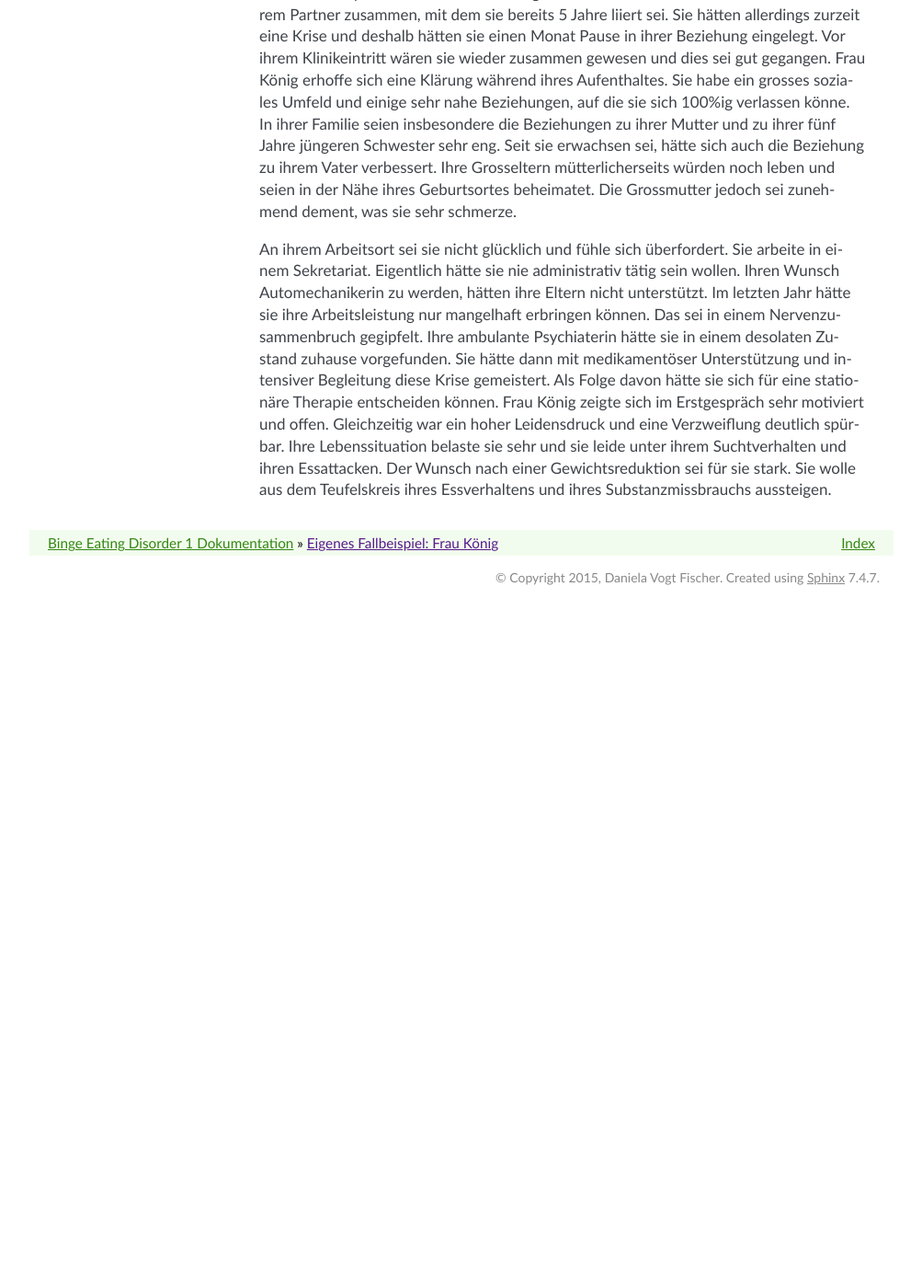
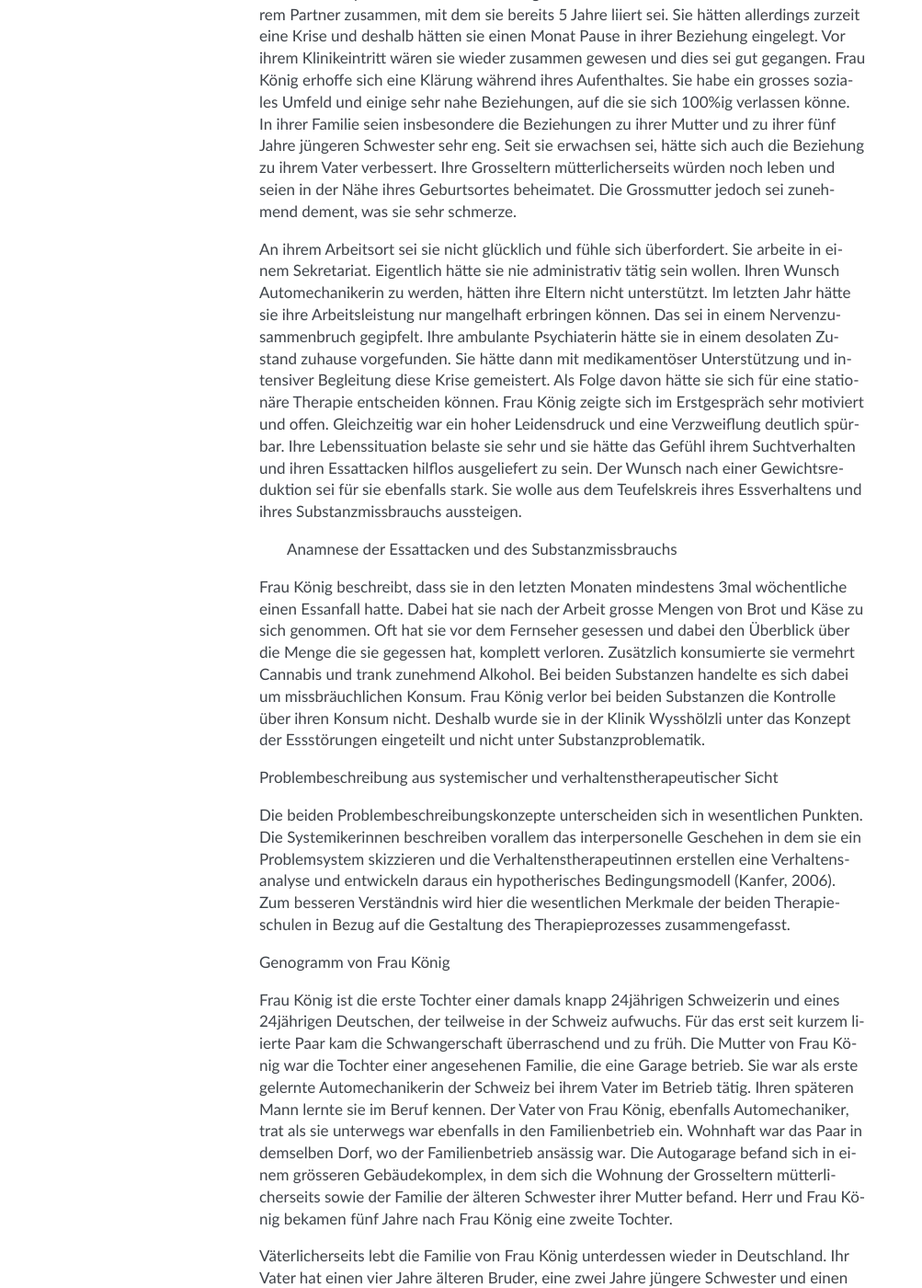
Before and after one commit to danielavogt/MasterArbeit, a Sphinx documentation site: the page built from source/Fallbeispiel.rst, in a window 1280 px wide and 1400 px high, scrolled down 1390 px. Shown: the whole window at 92% size, without its empty margins (138-1141 px from the left). Built offline with Sphinx 7.4.7, drawn with Linux system fonts in a browser that asks for light colours; before the commit the page ends 2056 px from its top, so only the background shows below that; some of the changed text lies outside the part shown.

Commit message:
Erweiterungen

```diff
--- a/source/9 Stationaere Behandlung.rst
+++ b/source/9 Stationaere Behandlung.rst
@@ -25,4 +25,6 @@ ambulantes Setting ist schwierig realisierbar. Insofern ist es nachvollziehbar,
 dass ausgewiesene Fachleute wie Dr. Jürg Liechti vom ZSB Bern auf eine
 Verbesserung der Behandlungskette hinsteuern.
 
+In der Klinik Wysshölzli basiert die Therapie auf einem Behandlungskonzept für Anorexie, Bulimie und Binge Eating. Zentral ist für alle Störungen das kontrollierte Essprogramm, das im nächsten Kapitel genauer beschrieben wird. Daneben werden die Patientinnen mit Essstörungen regelmässig gewogen. Dies wird je nach Störung von zweimal wöchentlich bis zu täglich durchgeführt. Alle Patientinnen mit einer Essstörung haben einen wöchentlichen Stichtag an dem die Entwicklung des Gewichtes abgelesen und verfolgt wird. Bei Anorexie gilt ein Gewichtsstillstand und eine Gewichtsabnahme als Rückfall. Bei Binge Eating gilt analog dieses Konzeptes ein Gewichtsstillstand oder eine -zunahme als Rückfall. Bei Bulimikerinnen gelten Ess- und Brechanfälle als Rückfall. Auf Rückfälle wird mit einer Sperrung von 72 Stunden, mit einer Selbstreflexion und mit einer individuell angepassten Wochenendplanung reagiert. Alle Patientinnen bleiben während den 72 Stunden auf dem Areal. Anorektikerinnen schränken damit ihre Bewegung ein, Bulimikerinnen können nicht mehr ins Dorf um Nahrungsmittel zu kaufen, Binge Eaterinnen sind aufgefordert, sich täglich eine Stunde intensiv zu bewegen. Binge Eaterinnen können Nordic walking betreiben oder Schwimmen gehen. Zudem gibt es im Dorf ein Fitnesscenter, das speziell zugeschnittenes Krafttraining anbietet. Bei einem Rückfall jedoch ist auch eine Binge Eaterin angehalten, während 72 Stunden nicht ins Dorf zu gehen.
+
 **TODO**: Kommt da noch was?
--- a/source/Fallbeispiel.rst
+++ b/source/Fallbeispiel.rst
@@ -29,4 +29,20 @@ In der ersten Phase stehen der Aufbau der Therapiebeziehung, die Verstärkung de
 
 Im ersten Gespräch beschrieb Frau König ihre aktuelle Lebenssituation. Sie lebe mit ihrem Partner zusammen, mit dem sie bereits 5 Jahre liiert sei. Sie hätten allerdings zurzeit eine Krise und deshalb hätten sie einen Monat Pause in ihrer Beziehung eingelegt. Vor ihrem Klinikeintritt wären sie wieder zusammen gewesen und dies sei gut gegangen. Frau König erhoffe sich eine Klärung während ihres Aufenthaltes. Sie habe ein grosses soziales Umfeld und einige sehr nahe Beziehungen, auf die sie sich 100%ig verlassen könne. In ihrer Familie seien insbesondere die Beziehungen zu ihrer Mutter und zu ihrer fünf Jahre jüngeren Schwester sehr eng. Seit sie erwachsen sei, hätte sich auch die Beziehung zu ihrem Vater verbessert. Ihre Grosseltern mütterlicherseits würden noch leben und seien in der Nähe ihres Geburtsortes beheimatet. Die Grossmutter jedoch sei zunehmend dement, was sie sehr schmerze.
 
-An ihrem Arbeitsort sei sie nicht glücklich und fühle sich überfordert. Sie arbeite in einem Sekretariat. Eigentlich hätte sie nie administrativ tätig sein wollen. Ihren Wunsch Automechanikerin zu werden, hätten ihre Eltern nicht unterstützt. Im letzten Jahr hätte sie ihre Arbeitsleistung nur mangelhaft erbringen können. Das sei in einem Nervenzusammenbruch gegipfelt. Ihre ambulante Psychiaterin hätte sie in einem desolaten Zustand zuhause vorgefunden. Sie hätte dann mit medikamentöser Unterstützung und intensiver Begleitung diese Krise gemeistert. Als Folge davon hätte sie sich für eine stationäre Therapie entscheiden können. Frau König zeigte sich im Erstgespräch sehr motiviert und offen. Gleichzeitig war ein hoher Leidensdruck und eine Verzweiflung deutlich spürbar. Ihre Lebenssituation belaste sie sehr und sie leide unter ihrem Suchtverhalten und ihren Essattacken. Der Wunsch nach einer Gewichtsreduktion sei für sie stark. Sie wolle aus dem Teufelskreis ihres Essverhaltens und ihres Substanzmissbrauchs aussteigen.
+An ihrem Arbeitsort sei sie nicht glücklich und fühle sich überfordert. Sie arbeite in einem Sekretariat. Eigentlich hätte sie nie administrativ tätig sein wollen. Ihren Wunsch Automechanikerin zu werden, hätten ihre Eltern nicht unterstützt. Im letzten Jahr hätte sie ihre Arbeitsleistung nur mangelhaft erbringen können. Das sei in einem Nervenzusammenbruch gegipfelt. Ihre ambulante Psychiaterin hätte sie in einem desolaten Zustand zuhause vorgefunden. Sie hätte dann mit medikamentöser Unterstützung und intensiver Begleitung diese Krise gemeistert. Als Folge davon hätte sie sich für eine stationäre Therapie entscheiden können. Frau König zeigte sich im Erstgespräch sehr motiviert und offen. Gleichzeitig war ein hoher Leidensdruck und eine Verzweiflung deutlich spürbar. Ihre Lebenssituation belaste sie sehr und sie hätte das Gefühl ihrem Suchtverhalten und ihren Essattacken hilflos ausgeliefert zu sein. Der Wunsch nach einer Gewichtsreduktion sei für sie ebenfalls stark. Sie wolle aus dem Teufelskreis ihres Essverhaltens und ihres Substanzmissbrauchs aussteigen.
+
+ Anamnese der Essattacken und des Substanzmissbrauchs
+
+Frau König beschreibt, dass sie in den letzten Monaten mindestens 3mal wöchentliche einen Essanfall hatte. Dabei hat sie nach der Arbeit grosse Mengen von Brot und Käse zu sich genommen. Oft hat sie vor dem Fernseher gesessen und dabei den Überblick über die Menge die sie gegessen hat, komplett verloren. Zusätzlich konsumierte sie vermehrt Cannabis und trank zunehmend Alkohol. Bei beiden Substanzen handelte es sich dabei um missbräuchlichen Konsum. Frau König verlor bei beiden Substanzen die Kontrolle über ihren Konsum nicht. Deshalb wurde sie in der Klinik Wysshölzli unter das Konzept der Essstörungen eingeteilt und nicht unter Substanzproblematik.
+
+Problembeschreibung aus systemischer und verhaltenstherapeutischer Sicht
+
+Die beiden Problembeschreibungskonzepte unterscheiden sich in wesentlichen Punkten. Die Systemikerinnen beschreiben vorallem das interpersonelle Geschehen in dem sie ein Problemsystem skizzieren und die Verhaltenstherapeutinnen erstellen eine Verhaltensanalyse und entwickeln daraus ein hypotherisches Bedingungsmodell (Kanfer, 2006). Zum besseren Verständnis wird hier die wesentlichen Merkmale der beiden Therapieschulen in Bezug auf die Gestaltung des Therapieprozesses zusammengefasst.
+
+Genogramm von Frau König
+
+Frau König ist die erste Tochter einer damals knapp 24jährigen Schweizerin und eines 24jährigen Deutschen, der teilweise in der Schweiz aufwuchs. Für das erst seit kurzem liierte Paar kam die Schwangerschaft überraschend und zu früh. Die Mutter von Frau König war die Tochter einer angesehenen Familie, die eine Garage betrieb. Sie war als erste gelernte Automechanikerin der Schweiz bei ihrem Vater im Betrieb tätig. Ihren späteren Mann lernte sie im Beruf kennen. Der Vater von Frau König, ebenfalls Automechaniker, trat als sie unterwegs war ebenfalls in den Familienbetrieb ein. Wohnhaft war das Paar in demselben Dorf, wo der Familienbetrieb ansässig war. Die Autogarage befand sich in einem grösseren Gebäudekomplex, in dem sich die Wohnung der Grosseltern mütterlicherseits sowie der Familie der älteren Schwester ihrer Mutter befand. Herr und Frau König bekamen fünf Jahre nach Frau König eine zweite Tochter.
+
+Väterlicherseits lebt die Familie von Frau König unterdessen wieder in Deutschland. Ihr Vater hat einen vier Jahre älteren Bruder, eine zwei Jahre jüngere Schwester und einen vier Jahre jüngeren Bruder. Der ältere Bruder lebt mit seiner Frau in Deutschland, die Schwester lebt alleine, der jüngere Bruder mit seiner Frau und seinen vier Kindern. Die Grosseltern väterlicherseits sind bereits verstorben.
+
+Genogramm einfügen
```
